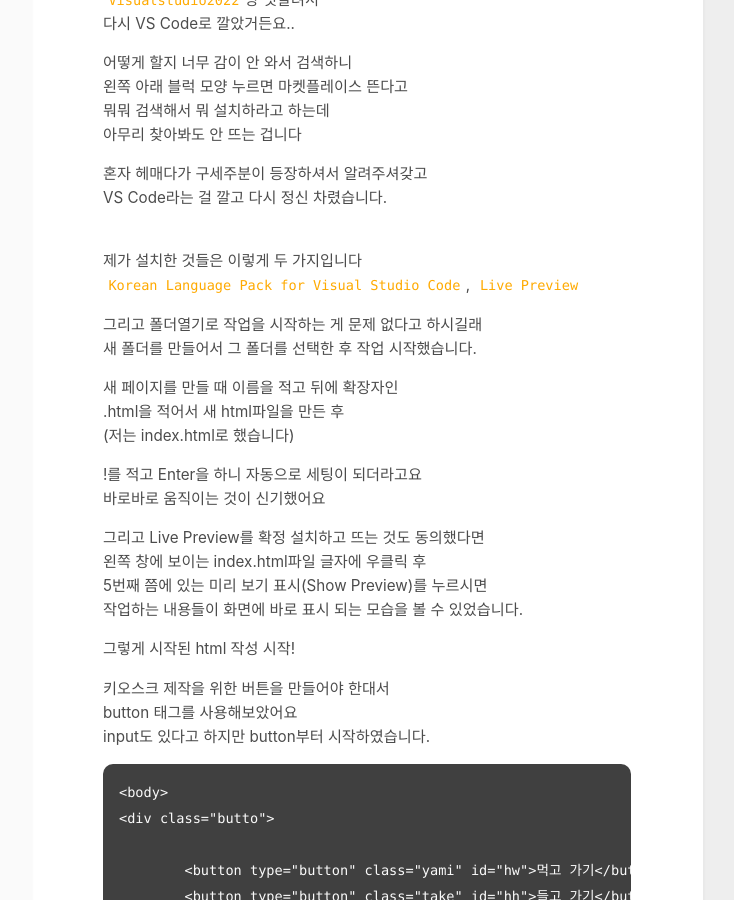
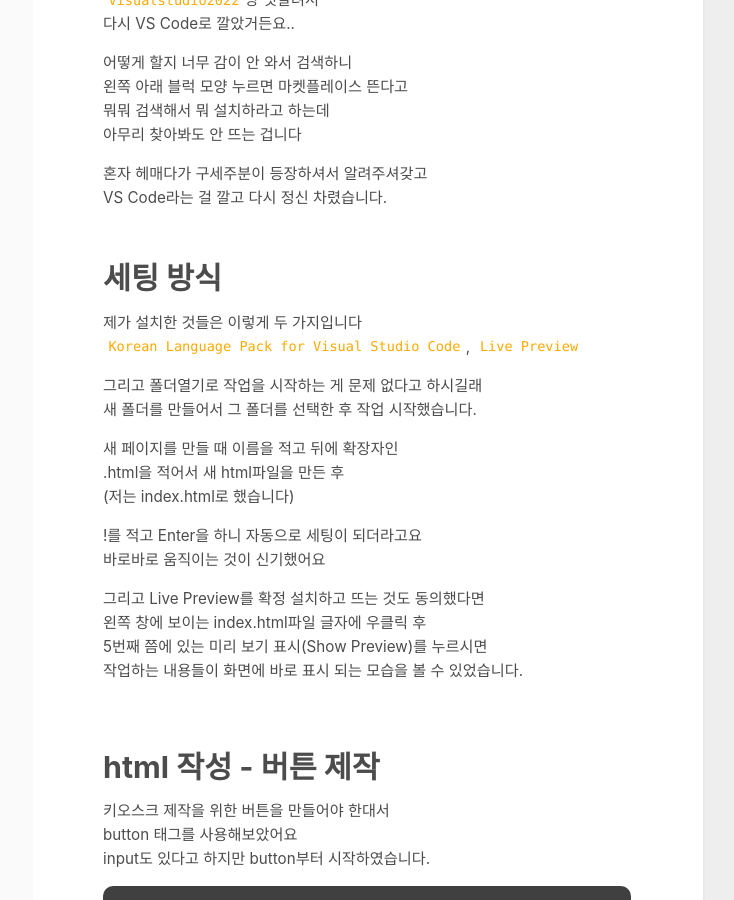
Before and after one commit to SeungYeon04/SeungYeon04.github.io, a Jekyll site: the page built from _posts/2023-01-02-kiosk1.md, in a window 1280 px wide and 900 px high, scrolled down 716 px. Shown: the whole window, without its empty margins (417-1151 px from the left). Built offline with Jekyll 4.4.1, drawn with Linux system fonts in a browser that asks for light colours.

Commit message:
Update 2023-01-02-kiosk1.md

```diff
--- a/_posts/2023-01-02-kiosk1.md
+++ b/_posts/2023-01-02-kiosk1.md
@@ -33,8 +33,9 @@ comments: true
 
 혼자 헤매다가 구세주분이 등장하셔서 알려주셔갖고<br/>
 VS Code라는 걸 깔고 다시 정신 차렸습니다.<br/>
+<br/>
 
-<br/>
+# 세팅 방식
 제가 설치한 것들은 이렇게 두 가지입니다<br/>
 `Korean Language Pack for Visual Studio Code`, `Live Preview`<br/>
 
@@ -54,9 +55,8 @@ VS Code라는 걸 깔고 다시 정신 차렸습니다.<br/>
 5번째 쯤에 있는 미리 보기 표시(Show Preview)를 누르시면<br/>
 작업하는 내용들이 화면에 바로 표시 되는 모습을 볼 수 있었습니다.<br/>
 
-
-그렇게 시작된 html 작성 시작!<br/>
-
+<br/>
+# html 작성 - 버튼 제작
 키오스크 제작을 위한 버튼을 만들어야 한대서<br/>
 button 태그를 사용해보았어요<br/>
 input도 있다고 하지만 button부터 시작하였습니다.<br/>
@@ -109,8 +109,9 @@ function moveToOrder() {
 이건 js에서 요소를 선택하는 선택자고<br/>
 ``click``이란 이벤트로 order.htm로 이동하게 해주는 게<br/>
 ``eventListener``라는 겁니다.<br/>
+<br/>
 
-
+# html js Code 연결
 그렇게 버튼을 눌러보니<br/>
 어.. 이동이 안 되더라고요<br/>
 "./order.html" 문제인가 해서<br/>
```
